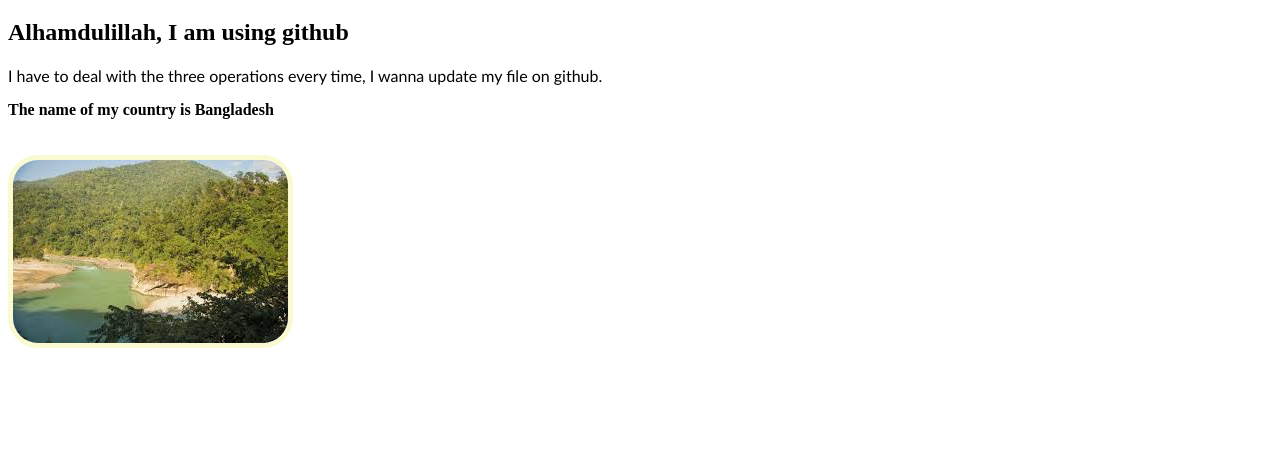
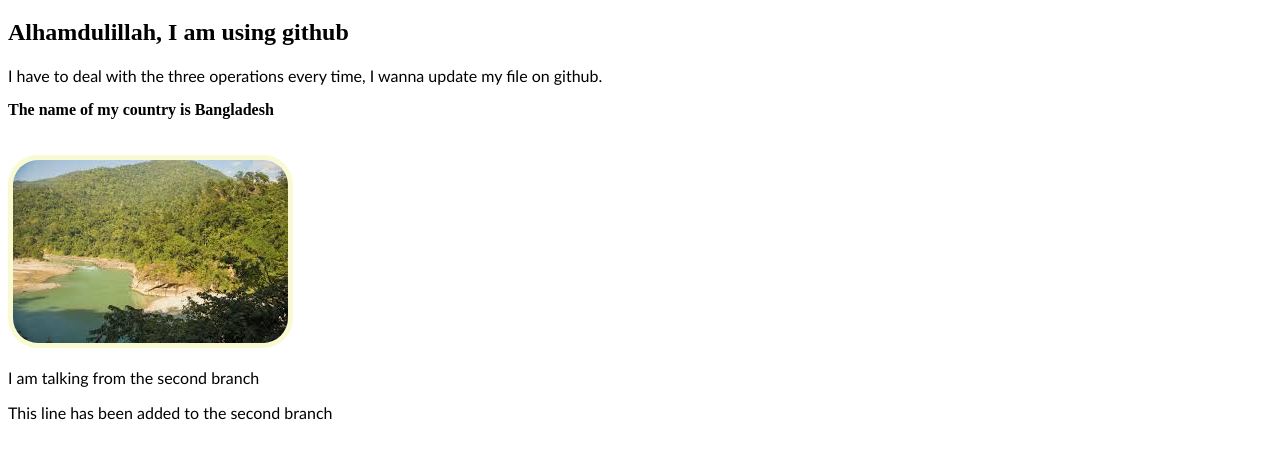
Before and after one commit to mobasser2032/my-first-website, a plain HTML site: page index.html in a window 1280 px wide. Shown: the part 101-560 px from the top of the page. Drawn offline with Linux system fonts and the light colour scheme.

Commit message:
added to my second branch

```diff
--- a/index.html
+++ b/index.html
@@ -25,5 +25,7 @@
    <p>I have to deal with the three operations every time, I wanna update my file on github.</p>
    <b>The name of my country is Bangladesh</b><br><br><br>
    <img src="images.jpg" title="Bangladesh"alt="Natural Beauty of Bangladesh">
+   <p>I am talking from the second branch</p>
+   <p>This line has been added to the second branch</p>
 </body>
 </html>
```
